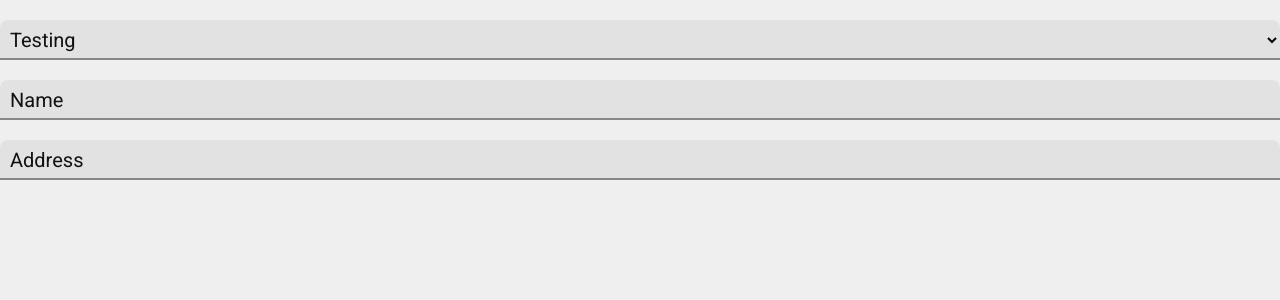
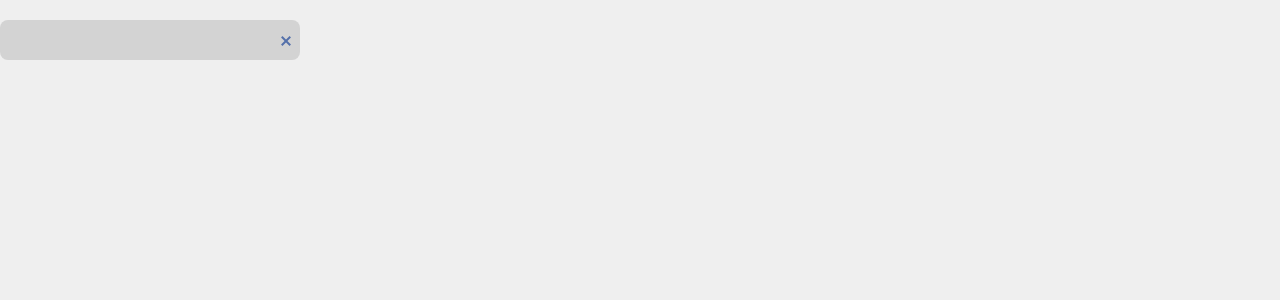
Before and after one commit to 57wng/componentLibrary, a React (Create React App) app: page / in a window 1280 px wide. Shown: the top 300 px of the page. Built offline with nearby package versions, Linux system fonts and the light colour scheme.

Commit message:
Start of Alert component

```diff
--- a/src/App.js
+++ b/src/App.js
@@ -1,6 +1,6 @@
 import React, {useState} from 'react';
 import Dropdown from "./Components/Dropdown";
-import {Input} from "./Components";
+import {Input, Alert } from "./Components";
 
 const App = () => {
     const [state, setState] = useState();
@@ -17,11 +17,13 @@ const App = () => {
 
     return <div data-test="app-component" className="App">
 
-        <Dropdown label={"Testing"} setState={(e) => setState(e)} value={state}
+        {/* <Dropdown label={"Testing"} setState={(e) => setState(e)} value={state}
                   options={[1, 2, 3, 4, 5, 6, 7, 8, 9, 10]}/>
         <Input type={"text"}  placeholder={"Name"} onChange={(e) => setState(e)}/>
-        <Input type={"text"} value={address} name={"address"} placeholder={"Address"} onChange={(e) => change(e)}/>
+        <Input type={"text"} value={address} name={"address"} placeholder={"Address"} onChange={(e) => change(e)}/> */}
 
+        <Alert
+        options={[1, 2, 3]}/>
     </div>;
 };
 
--- /dev/null
+++ b/src/Components/Alert.js
@@ -0,0 +1,23 @@
+import React from "react";
+
+export const Alert = ({
+  options,
+  title,
+  severity,
+  onClose,
+  onChange,
+  customClass,
+}) => {
+  return (
+    <div
+      data-test={"alert-component"}
+      className={`alert-container ${
+        customClass === undefined ? "" : customClass
+      }`}
+    >
+      <div className="close"></div>
+    </div>
+  );
+};
+
+export default Alert;
--- a/src/Components/Radio.js
+++ b/src/Components/Radio.js
@@ -1,4 +1,4 @@
-import React, { useState } from 'react';
+import React from 'react';
 
 const Radio = ({ options, name, inline, onChange, state, customClass }) => {
   return (
@@ -10,7 +10,6 @@ const Radio = ({ options, name, inline, onChange, state, customClass }) => {
               <label htmlFor={idx} data-test="radio-intput-component">
                 <input
                   type="radio"
-                  value={'value'}
                   onClick={(e) => onChange(e.target.value)}
                   className={`${input}`}
                   id={idx}
--- a/src/Components/index.js
+++ b/src/Components/index.js
@@ -7,6 +7,7 @@ import Loading from './Loading';
 import Radio from './Radio';
 import Dropdown from './Dropdown';
 import Card from './Card';
+import Alert from './Alert';
 import '../Style/import.scss';
 
-export { Button, Input, Textarea, Modal, Avatar, Loading, Radio, Card, Dropdown };
+export { Button, Input, Textarea, Modal, Avatar, Loading, Radio, Card, Dropdown, Alert };
--- /dev/null
+++ b/src/Style/Components/alert.scss
@@ -0,0 +1,37 @@
+.alert-container {
+  position: fixed;
+  height: 2rem;
+  width: 15rem;
+  background-color: lightgray;
+  border-top-left-radius: 8px;
+  border-top-right-radius: 8px;
+  border-bottom-left-radius: 8px;
+  border-bottom-right-radius: 8px;
+  margin-top: 1rem;
+
+  .close {
+    position: absolute;
+    right: 1rem;
+    top: 1rem;
+    width: 1rem;
+    height: 1rem;
+    opacity: 0.6;
+  }
+  .close:hover {
+    opacity: 1;
+  }
+  .close:before, .close:after {
+    position: absolute;
+    left: 1rem;
+    content: ' ';
+    height: 2px;
+    width: 12px;
+    background-color: $primary;
+  }
+  .close:before {
+    transform: rotate(45deg);
+  }
+  .close:after {
+    transform: rotate(-45deg);
+  }
+}
--- a/src/Style/import.scss
+++ b/src/Style/import.scss
@@ -12,3 +12,4 @@
 @import './Components/slider.scss';
 @import './Components/dropdown.scss';
 @import './Components/card.scss';
+@import './Components/alert.scss';
```
Also changed, not shown: package.json (+16 -5 lines), 2 other files (tests, documents, lock files or other folders).
